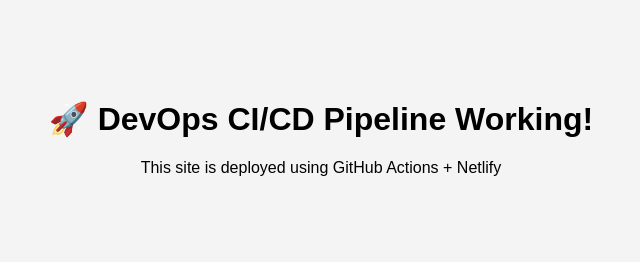
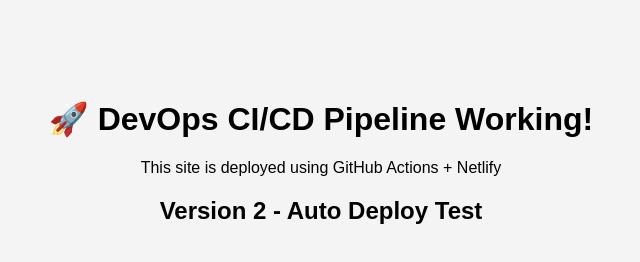
Before and after one commit to EDhanush22/devops-webapp, a plain HTML site: page index.html in a window 1280 px wide. Shown: the whole page, without its empty margins (319-959 px from the left). Drawn offline with Linux system fonts and the light colour scheme.

Commit message:
Testing auto deployment

```diff
--- a/index.html
+++ b/index.html
@@ -9,5 +9,6 @@
 <body>
     <h1>🚀 DevOps CI/CD Pipeline Working!</h1>
     <p>This site is deployed using GitHub Actions + Netlify</p>
+    <h2>Version 2 - Auto Deploy Test</h2>
 </body>
 </html>
```
